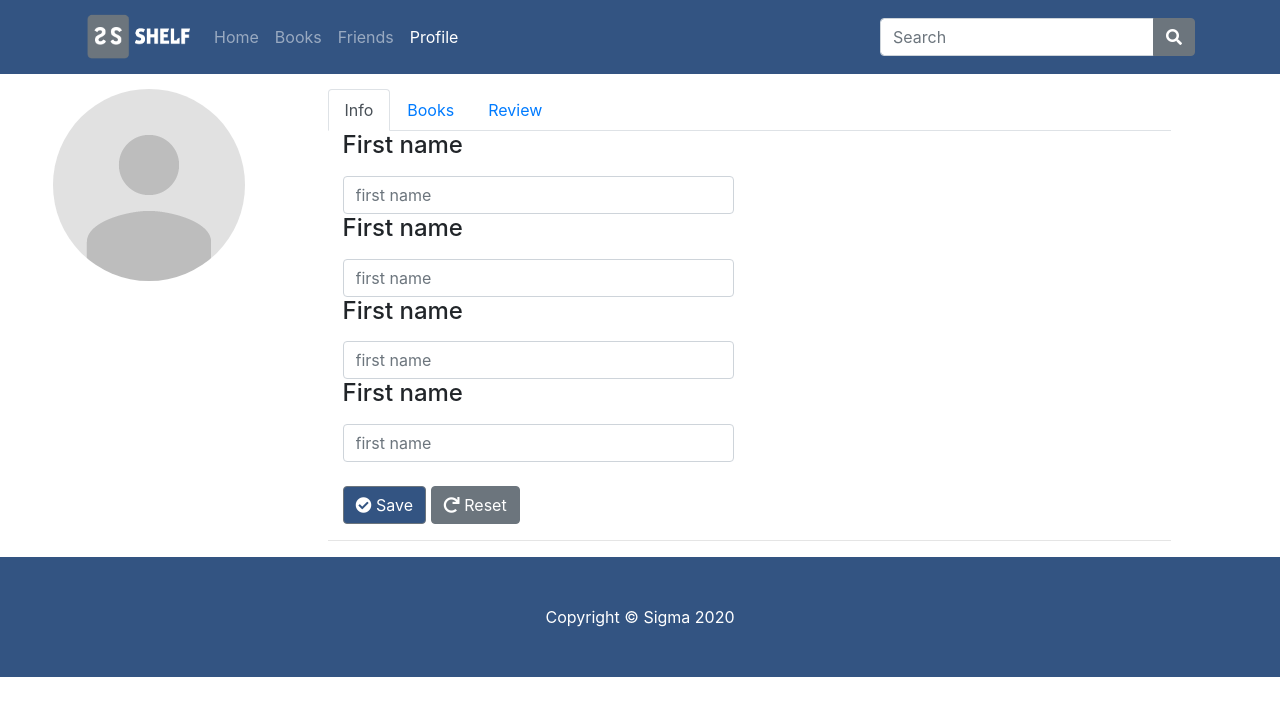
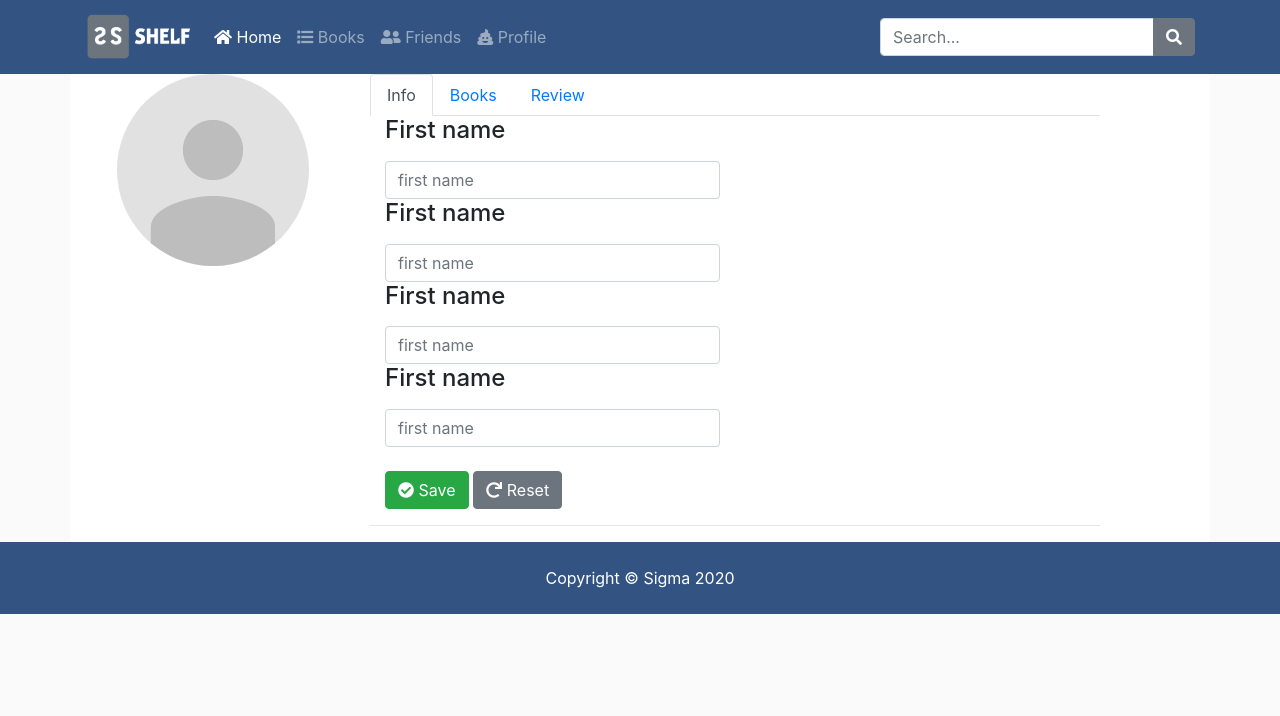
Before and after one commit to joepasquale/326-final-sigma, a plain HTML site: page src/static/html/profile.html in a window 1280 px wide. Drawn offline with nearby package versions, Linux system fonts and the light colour scheme.

Commit message:
updated some styling

```diff
--- a/src/static/html/profile.html
+++ b/src/static/html/profile.html
@@ -18,7 +18,8 @@
             background: transparent;
         }
         body {
-            padding-top:65px;
+            padding-top: 50px;
+            background-color: #fafafa;
         }
 
     </style>
@@ -37,24 +38,32 @@
             </button>
             <div class="collapse navbar-collapse" id="navbarResponsive">
                 <ul class="navbar-nav mr-auto">
-                    <li class="nav-item">
+                    <li class="nav-item active">
                         <a class="nav-link" href="#">
-                            Home
+                            <i class="fas fa-home"></i> Home
                         </a>
                     </li>
                     <li class="nav-item">
-                        <a class="nav-link" href="#">Books</a>
+                        <a class="nav-link" href="#">
+                            <i class="fas fa-list"></i> Books
+                        </a>
                     </li>
                     <li class="nav-item">
-                        <a class="nav-link" href="#">Friends</a>
+                        <a class="nav-link" href="#">
+                            <i class="fas fa-user-friends"></i>
+                            Friends
+                        </a>
                     </li>
-                    <li class="nav-item active">
-                        <a class="nav-link" href="#">Profile</a>
+                    <li class="nav-item">
+                        <a class="nav-link" href="#">
+                            <i class="fas fa-poo"></i>
+                            Profile
+                        </a>
                     </li>
                 </ul>
                 <form class="form-inline my-2 my-lg-0">
                     <div class="input-group">
-                        <input type="text" class="form-control" placeholder="Search">
+                        <input type="text" class="form-control" placeholder="Search...">
                         <div class="input-group-append">
                             <button class="btn btn-secondary" type="button">
                                 <i class="fa fa-search"></i>
@@ -67,7 +76,7 @@
     </nav>
     <!--Top bar End-->
     <!--Page Content Start-->
-    <div class="align">
+    <div class="container"style="background-color: white">
 
         <div class="row">
             <div class="col-lg-3">
@@ -106,10 +115,10 @@
                         <div class="col-md-6">
                             <label><h4>First name</h4></label>
                             <input type="text" class="form-control" name="first_name" id="first_name" placeholder="first name">
-                         </div>
+                        </div>
                         <div class="col-md-12">
                             <br>
-                            <button class="btn btn-md btn-secondary"style="background-color: #335482"><i class="fas fa-check-circle"></i> Save</button>
+                            <button class="btn btn-md btn-success"><i class="fas fa-check-circle"></i> Save</button>
                             <button class="btn btn-md btn-secondary"><i class="fas fa-redo"></i> Reset</button>
                         </div>
                         <hr>
@@ -125,7 +134,7 @@
     </div>
     <!--Page Content End-->
     <!--Footer Start-->
-    <footer class="py-5" style="background-color: #335482" ;>
+    <footer class="py-4" style="background-color: #335482" ;>
         <div class="container">
             <p class="m-0 text-center text-white">Copyright &copy; Sigma 2020</p>
         </div>
```
Also changed, not shown: src/static/html/index.html (+15 -6 lines).
